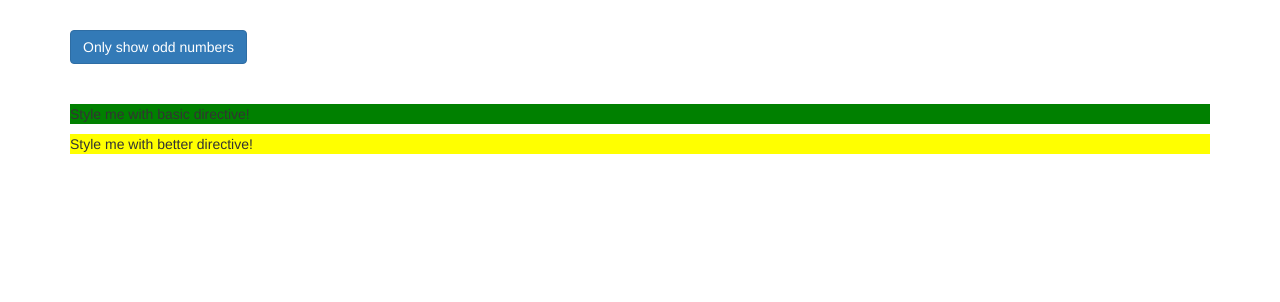
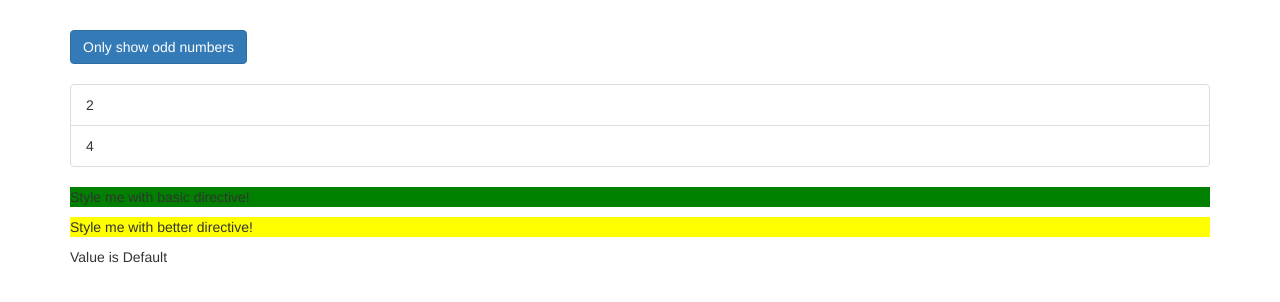
Before and after one commit to beta3000/Angular_5_directives-deep-dive, an Angular app: page / in a window 1280 px wide. Shown: the top 302 px of the page. Built offline with nearby package versions, Linux system fonts and the light colour scheme.

Commit message:
Understanding ngSwitch.

```diff
--- a/src/app/app.component.html
+++ b/src/app/app.component.html
@@ -25,7 +25,7 @@
         <!--{{even}}-->
         <!--</li>-->
         <!--</div>-->
-        <div *appUnless="!onlyOdd">
+        <div *appUnless="onlyOdd">
           <li
             class="list-group-item"
             [ngClass]="{odd: even % 2 !== 0 }"
@@ -37,9 +37,12 @@
       </ul>
       <p appBasicHighlight>Style me with basic directive!</p>
       <p [appBetterHighlight]="'red'" [defaultColor]="'yellow'">Style me with better directive!</p>
-      <ng-template [ngIf]="onlyOdd">
-        <p>Only odd</p>
-      </ng-template>
+      <div [ngSwitch]="value">
+        <p *ngSwitchCase="5">Value is 5</p>
+        <p *ngSwitchCase="10">Value is 10</p>
+        <p *ngSwitchCase="100">Value is 100</p>
+        <p *ngSwitchDefault>Value is Default</p>
+      </div>
     </div>
   </div>
 </div>
--- a/src/app/app.component.ts
+++ b/src/app/app.component.ts
@@ -10,4 +10,5 @@ export class AppComponent {
   oddNumbers = [1, 3, 5];
   evenNumbers = [2, 4];
   onlyOdd = false;
+  value = 90;
 }
```
